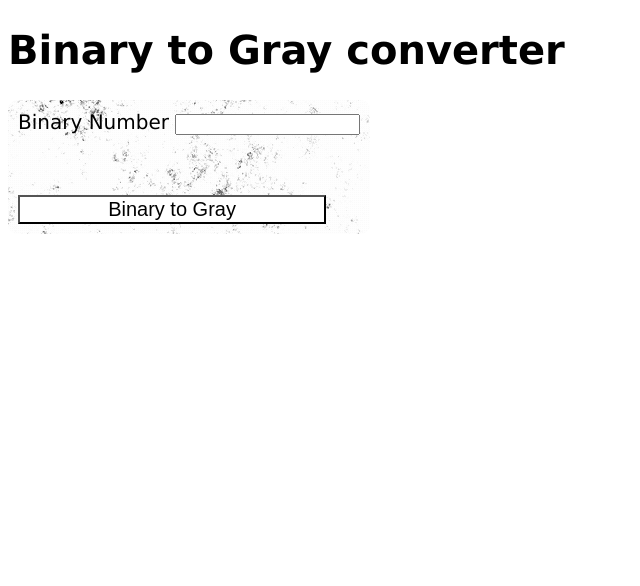
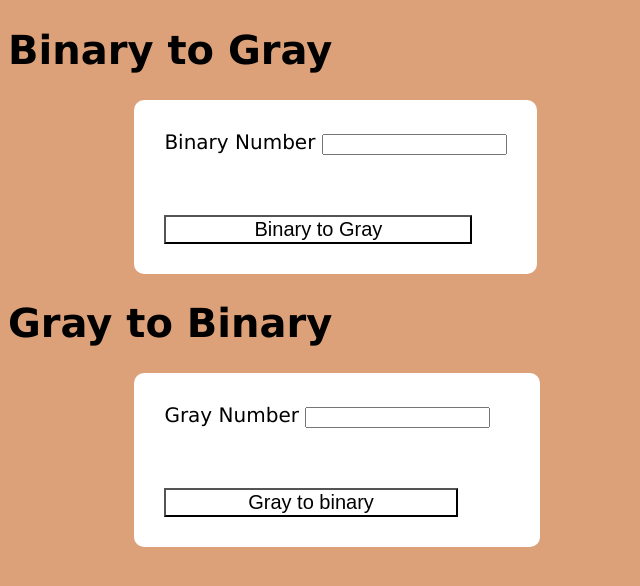
Before and after one commit to ShreejaMehta/Calculator, a plain HTML site: page index.html in a window 1280 px wide. Shown: the whole page, without its empty margins (0-640 px from the left). Drawn offline with Linux system fonts and the light colour scheme.

Commit message:
Added Gray to binary converter

```diff
--- a/index.html
+++ b/index.html
@@ -4,16 +4,21 @@
         <link rel ='stylesheet' href="style.css">
         <meta charset="utf-8">
         <title>Binary to Gray converter</title>
-        <h1 class='heading'>Binary to Gray converter</h1>
     </head>
     <body>
+        <h1 class='head1'>Binary to Gray</h1>
         <div class="BtoG">
             <label>Binary Number</label>
             <input type="number" name="number1" id=num1>
-            <!-- <label>Number 2:</label>
-            <input type="number" name="number2" id=num2> -->
             <p id='btoG'></p>
            <button id='btn' onclick= 'btoG()'>Binary to Gray</button>
+        </div>
+        <h1 class='head2'>Gray to Binary</h1>
+        <div class="GtoB">
+            <label>Gray Number</label>
+            <input type="number" name="number2" id=num2>
+            <p id='gtoB'></p>
+           <button id='btn2' onclick= 'gtoB()'>Gray to binary</button>
         </div>
         <script type="text/javascript">
 
@@ -39,6 +44,24 @@
                 document.getElementById('btoG').innerHTML = "Gray equivalent is:" + gray;
 
             }
+            function gtoB()
+            {
+                let binary="";
+                var n2=(document.getElementById('num2').value);
+
+                binary+=n2[0];
+
+                for(let i=1;i<n2.length;i++)
+                {
+                    if(n2[i]=='0')
+                        binary+=binary[i-1];
+                    else
+                        binary += flip(binary[i - 1]);
+                }
+
+                document.getElementById('gtoB').innerHTML = "Binary equivalent is:" + binary;
+
+            }
 
         </script>
     </body>
--- a/style.css
+++ b/style.css
@@ -3,21 +3,39 @@ body
     font-size:20px;
     font-family:verdana;
     color:#000000;
+    background-color:rgb(221, 161,121);
 }
 
 .BtoG
 {
     border-radius: 10px;
-    background:url(comp_1_3.gif) ;
     display: inline-block;
+    background-color: white;
     justify-content: left;
-    padding: 10px;
+    padding: 30px;
     align-items: center;
+    margin-left:10%;
 }
-
+.GtoB
+{
+    border-radius: 10px;
+    display: inline-block;
+    background-color: white;
+    justify-content: left;
+    padding: 30px;
+    padding-right:50px;
+    align-items: center;
+    margin-left: 10%;
+}
 #num1
 {
     display: inline-block;
+
+}
+#num2
+{
+    display: inline-block;
+    margin-bottom: 40px;
 
 }
 #btoG
@@ -37,3 +55,11 @@ body
     background: #fff;
 
 }
+#btn2
+{
+    display: inline-block;
+    width: 90%;
+    font-size: 20px;
+    background: #fff;
+
+}
```
